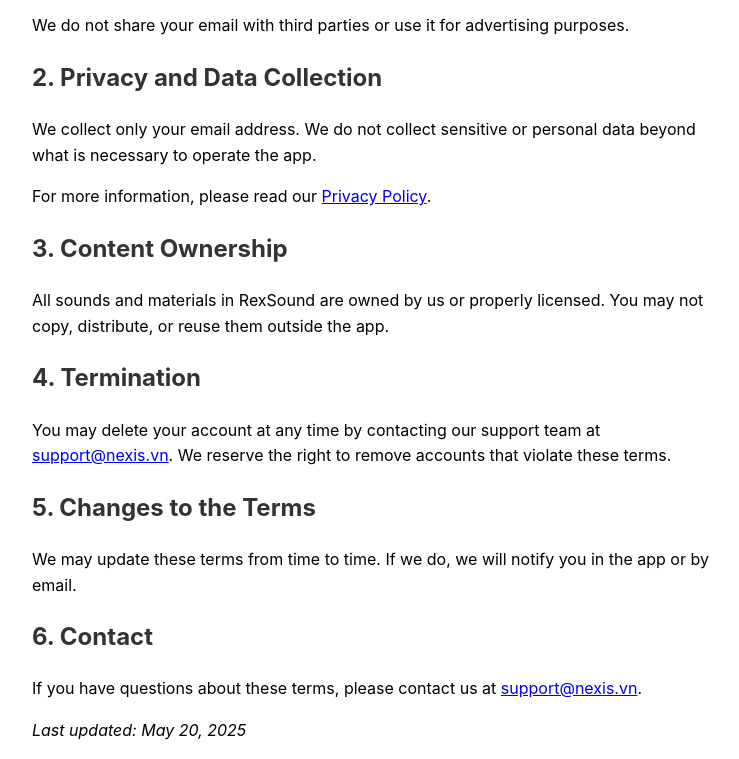
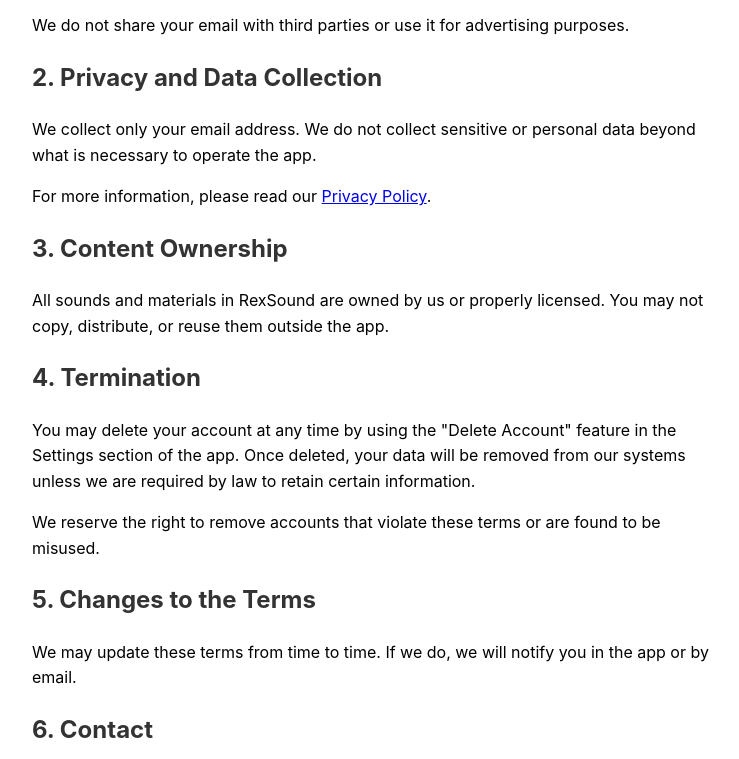
Before and after one commit to nexis-vn/home, a plain HTML site: page term.html in a window 1280 px wide. Shown: the part 402-1161 px from the top of the page, without its empty margins (258-997 px from the left). Drawn offline with Linux system fonts and the light colour scheme.

Commit message:
Update term.html

```diff
--- a/term.html
+++ b/term.html
@@ -40,7 +40,8 @@
   <p>All sounds and materials in RexSound are owned by us or properly licensed. You may not copy, distribute, or reuse them outside the app.</p>
 
   <h2>4. Termination</h2>
-  <p>You may delete your account at any time by contacting our support team at <a href="mailto:support@nexis.vn">support@nexis.vn</a>. We reserve the right to remove accounts that violate these terms.</p>
+  <p>You may delete your account at any time by using the "Delete Account" feature in the Settings section of the app. Once deleted, your data will be removed from our systems unless we are required by law to retain certain information.</p>
+  <p>We reserve the right to remove accounts that violate these terms or are found to be misused.</p>
 
   <h2>5. Changes to the Terms</h2>
   <p>We may update these terms from time to time. If we do, we will notify you in the app or by email.</p>
```
